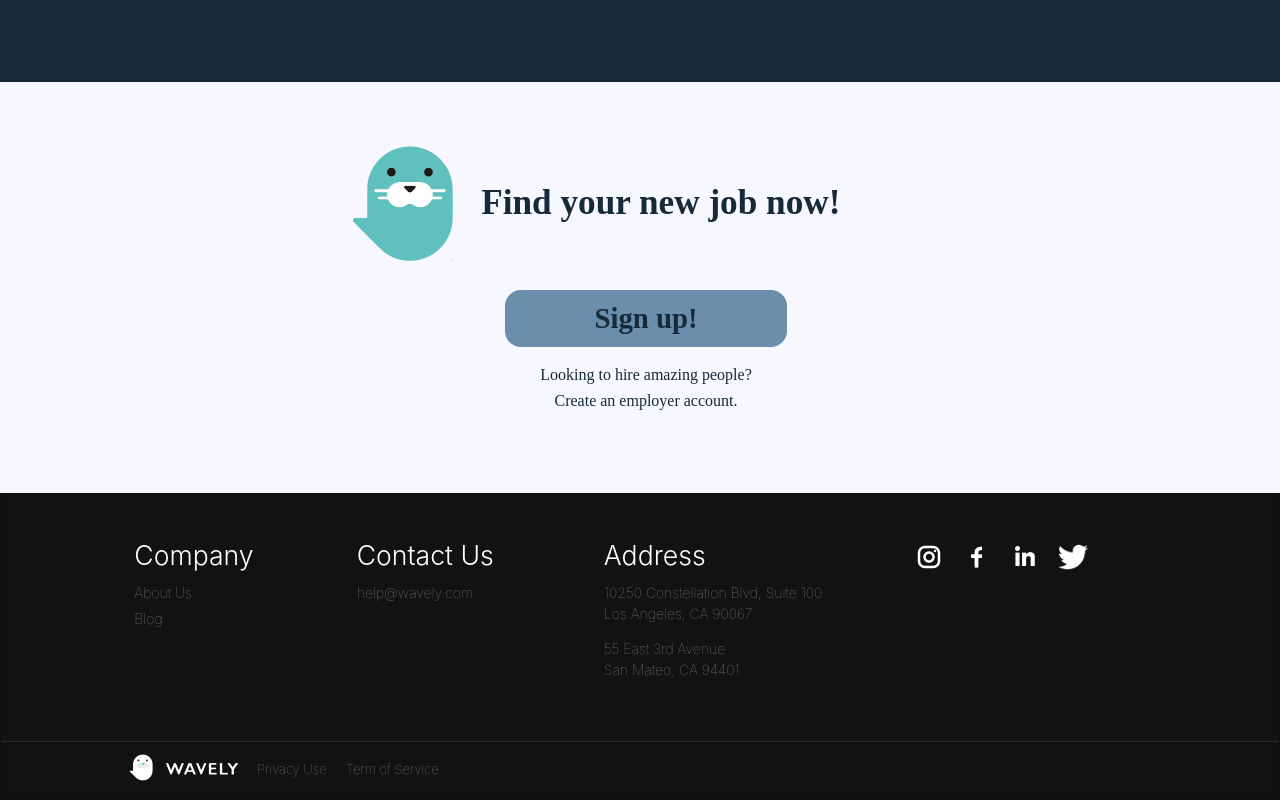
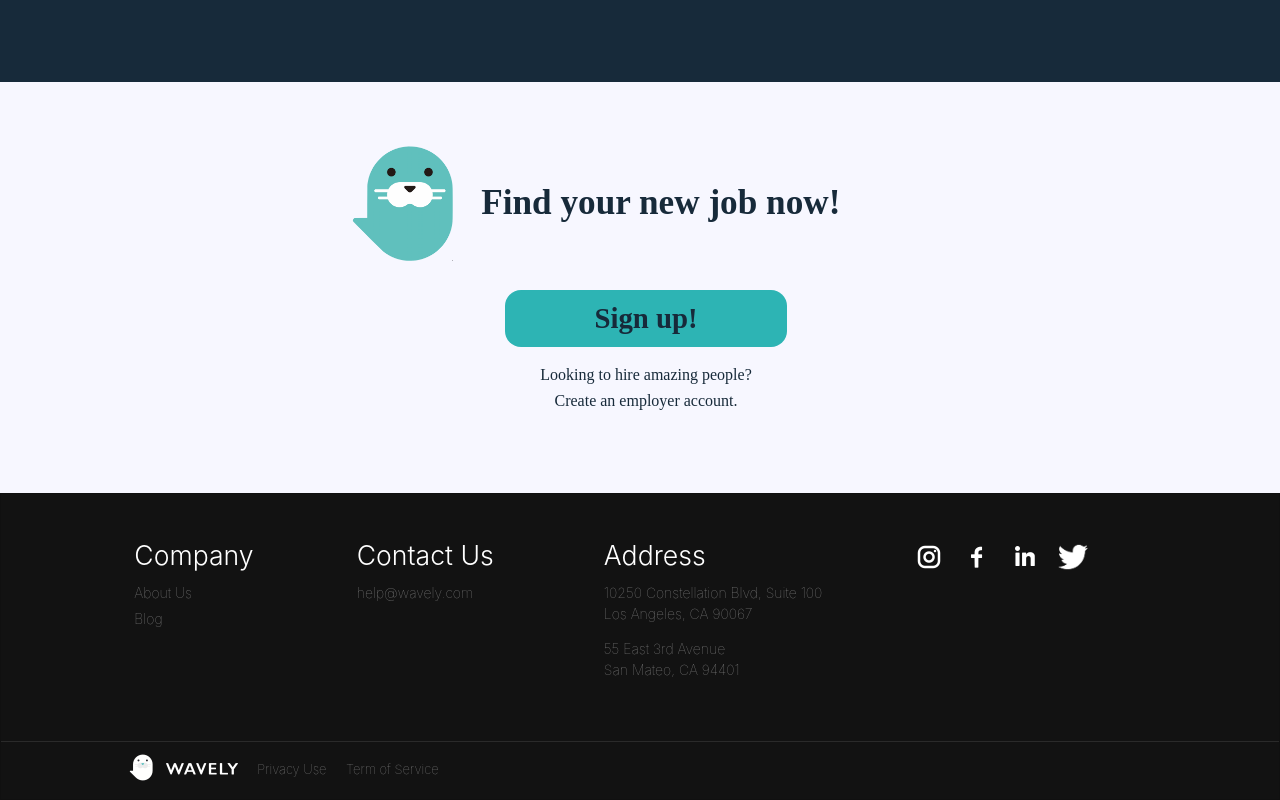
Before and after one commit to WavelyUSA/Wavely-About-Page, a React (Create React App) app in the folder about-us/: page / in a window 1280 px wide. Shown: the part 2811-3611 px from the top of the page. Built offline with nearby package versions, Linux system fonts and the light colour scheme.

Commit message:
optimization changes

```diff
--- a/about-us/src/components/Redirect/Redirect.css
+++ b/about-us/src/components/Redirect/Redirect.css
@@ -49,7 +49,7 @@
   cursor: pointer;
   border: 0;
   padding: 0;
-  background: #6c8ead;
+  background: #2db4b4;
   border-radius: 16px;
   margin-top: 1em;
 }
```
